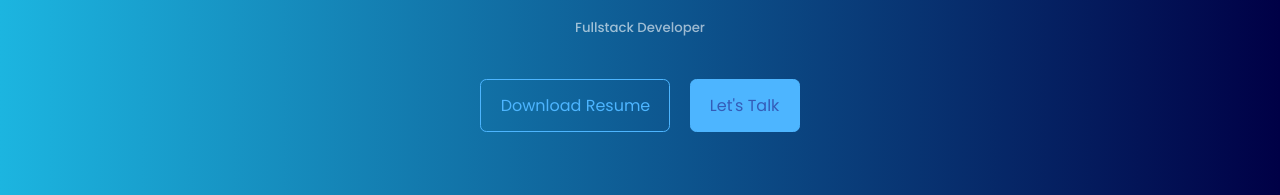
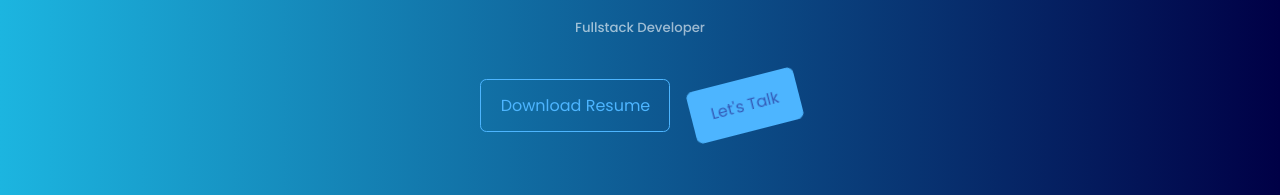
Before and after one commit to sahanenes/portfolio, a React (Create React App) app: page / in a window 1280 px wide. Shown: the part 186-381 px from the top of the page. Built offline with nearby package versions, Linux system fonts and the light colour scheme.

Commit message:
wiggle added

```diff
--- a/src/components/header/CTA.jsx
+++ b/src/components/header/CTA.jsx
@@ -7,7 +7,7 @@ const CTA = () => {
       <a href={CV} className="btn">
         Download Resume
       </a>
-      <a href="#contact" className="btn btn-primary">
+      <a href="#contact" className="btn btn-primary animation">
         Let's Talk
       </a>
     </div>
--- a/src/index.css
+++ b/src/index.css
@@ -138,3 +138,31 @@ img {
     /* margin-bottom: 30rem; */
   }
 }
+.animation {
+  animation: wiggle 3s linear infinite;
+}
+@keyframes wiggle {
+  0%,
+  7% {
+    transform: rotateZ(0);
+  }
+  15% {
+    transform: rotateZ(-15deg);
+  }
+  20% {
+    transform: rotateZ(10deg);
+  }
+  25% {
+    transform: rotateZ(-10deg);
+  }
+  30% {
+    transform: rotateZ(6deg);
+  }
+  35% {
+    transform: rotateZ(-4deg);
+  }
+  40%,
+  100% {
+    transform: rotateZ(0);
+  }
+}
```
